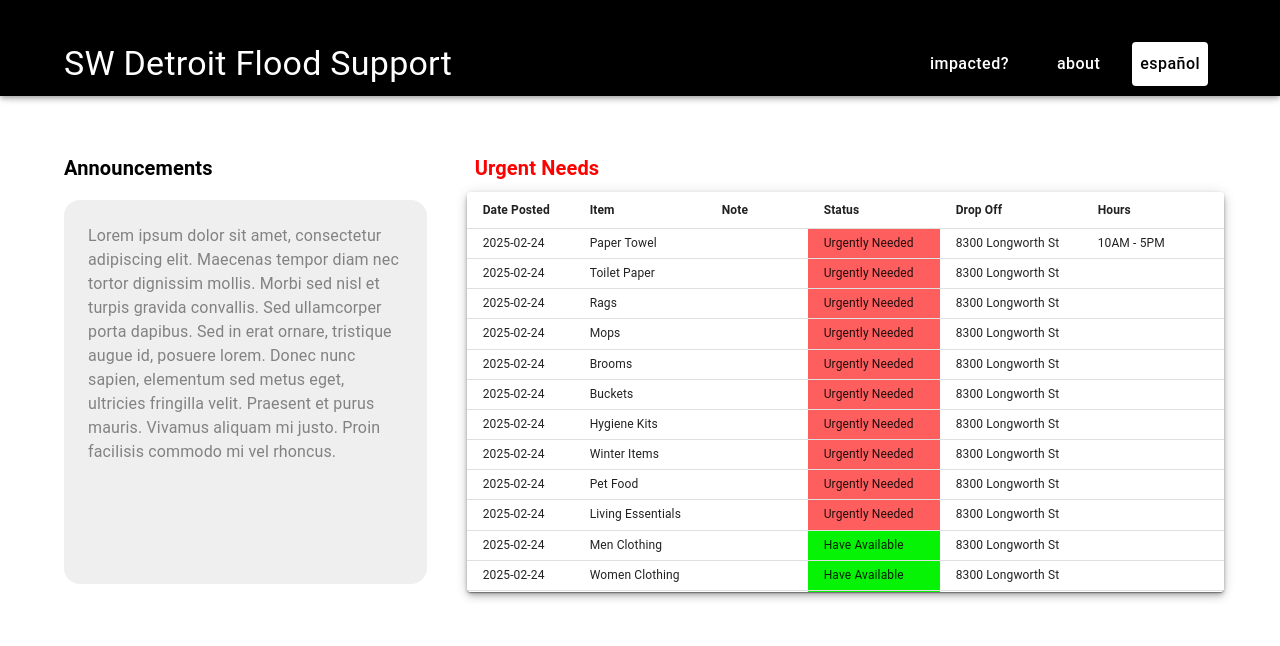
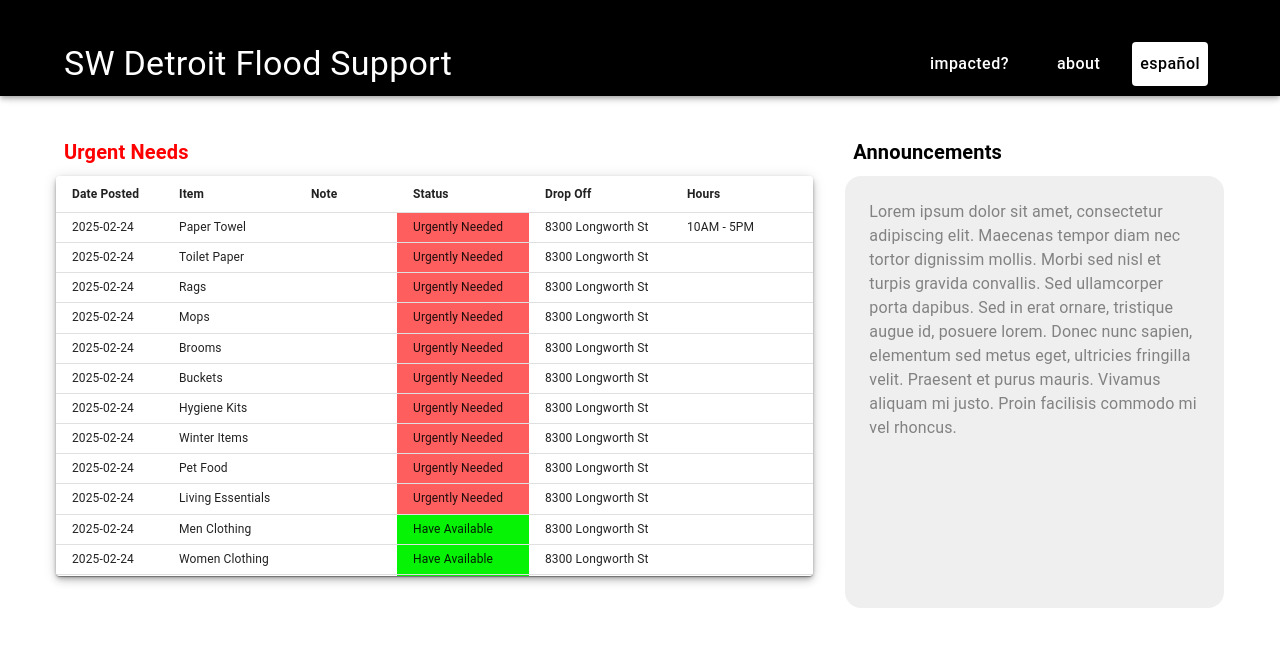
Before and after one commit to sanchece/flood_support_app, a React (Vite) app: page / in a window 1280 px wide. Shown: the top 646 px of the page. Built offline with nearby package versions, Linux system fonts and the light colour scheme.

Commit message:
ui ux updates

```diff
--- a/src/containers/Main/Main.tsx
+++ b/src/containers/Main/Main.tsx
@@ -9,9 +9,21 @@ export function Main({ content }: { content: MainPage }) {
             display: 'flex',
             flexDirection: { xs: 'column', md: 'row' },
             justifyContent: 'flex-end',
-            mt: 8,
+            mt: 6,
             p: { xs: 0, md: 'inherit' }
         }}>
+            <Box
+                sx={{
+                    flex: 4,
+                    display: 'flex',
+                    flexDirection: 'column',
+                    alignItems: 'flex-start',
+                    m: { xs: 1, md: 2 },
+                    pb:4
+                }}>
+                <Typography variant='h6' sx={{ m: 1, mt: 0, fontWeight: '700', color: 'red' }}>{content.Header2}</Typography>
+                <UrgentNeeds tableHeaders={content.Table1} />
+            </Box>
             <Box
                 sx={{
                     alignContent: 'center',
@@ -19,26 +31,16 @@ export function Main({ content }: { content: MainPage }) {
                     flexDirection: 'column',
                     flex: 2,
                     justifyContent: 'center',
-                    m: { sm: 0, md: 2 }
+                    m: { xs: 0, md: 2 }
                 }}>
                 <Typography variant='h6' sx={{ m: 1, mt: 0, fontWeight: '600' }}> {content.Header1} </Typography>
 
-                <Box sx={{ borderRadius: '16px', backgroundColor: '#EFEFEF', height: '100%', m: 1, p: 3 }}>
+                <Box sx={{ borderRadius: '16px', backgroundColor: '#EFEFEF', height: '100%', m: {xs:1, md:0}, p: 3 }}>
                     <Typography sx={{ color: '#828282' }}>Lorem ipsum dolor sit amet, consectetur adipiscing elit. Maecenas tempor diam nec tortor dignissim mollis. Morbi sed nisl et turpis gravida convallis. Sed ullamcorper porta dapibus. Sed in erat ornare, tristique augue id, posuere lorem. Donec nunc sapien, elementum sed metus eget, ultricies fringilla velit. Praesent et purus mauris. Vivamus aliquam mi justo. Proin facilisis commodo mi vel rhoncus.
                     </Typography>
                 </Box>
             </Box>
-            <Box
-                sx={{
-                    flex: 4,
-                    display: 'flex',
-                    flexDirection: 'column',
-                    alignItems: 'flex-start',
-                    m: { sm: 1, md: 2 },
-                }}>
-                <Typography variant='h6' sx={{ m: 1, mt: 0, fontWeight: '700', color: 'red' }}>{content.Header2}</Typography>
-                <UrgentNeeds tableHeaders={content.Table1} />
-            </Box>
+
         </Container>
     );
 }
--- a/src/containers/NavBar/NavBar.tsx
+++ b/src/containers/NavBar/NavBar.tsx
@@ -34,7 +34,6 @@ export function NavBar({ content, changeLanguage }: NavBarProps) {
         <AppBar sx={{ bgcolor: "black", minHeight: "6rem", justifyContent: { xs: 'center', md: 'end' } }}
             position="fixed"
         >
-            <Toolbar>
                 <Container>
                     <Toolbar disableGutters>
                         {/* large screen components *************************************/}
@@ -137,13 +136,13 @@ export function NavBar({ content, changeLanguage }: NavBarProps) {
                                     color: 'white',
                                 },
                                 textTransform: 'none',
-                                fontSize: "16px"
+                                fontSize: {xs:'12px', md:'16px'}
+
                             }}
                         >{content.languageButton}
                         </Button>
                     </Toolbar>
                 </Container>
-            </Toolbar>
         </AppBar>);
 
 }
```
